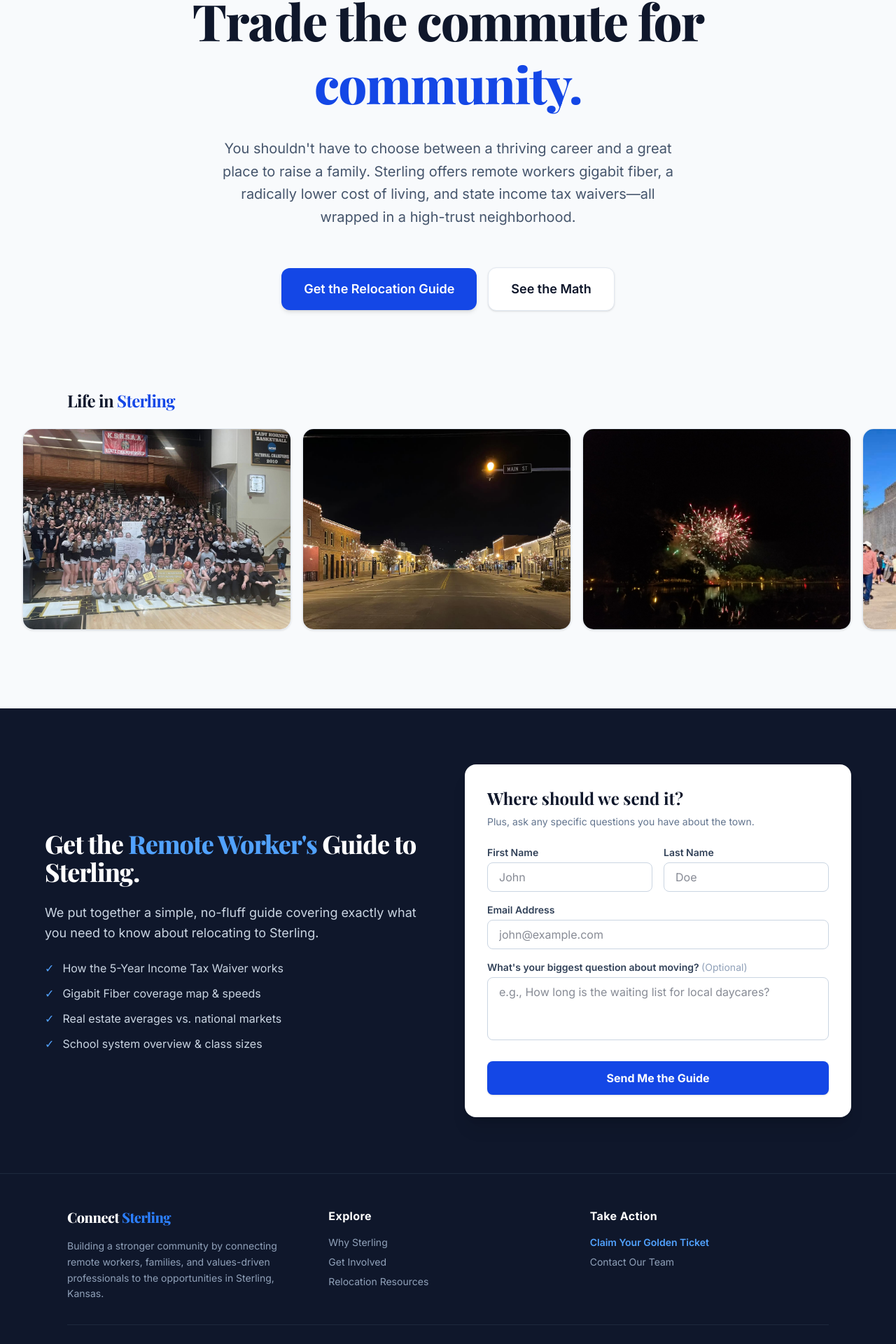
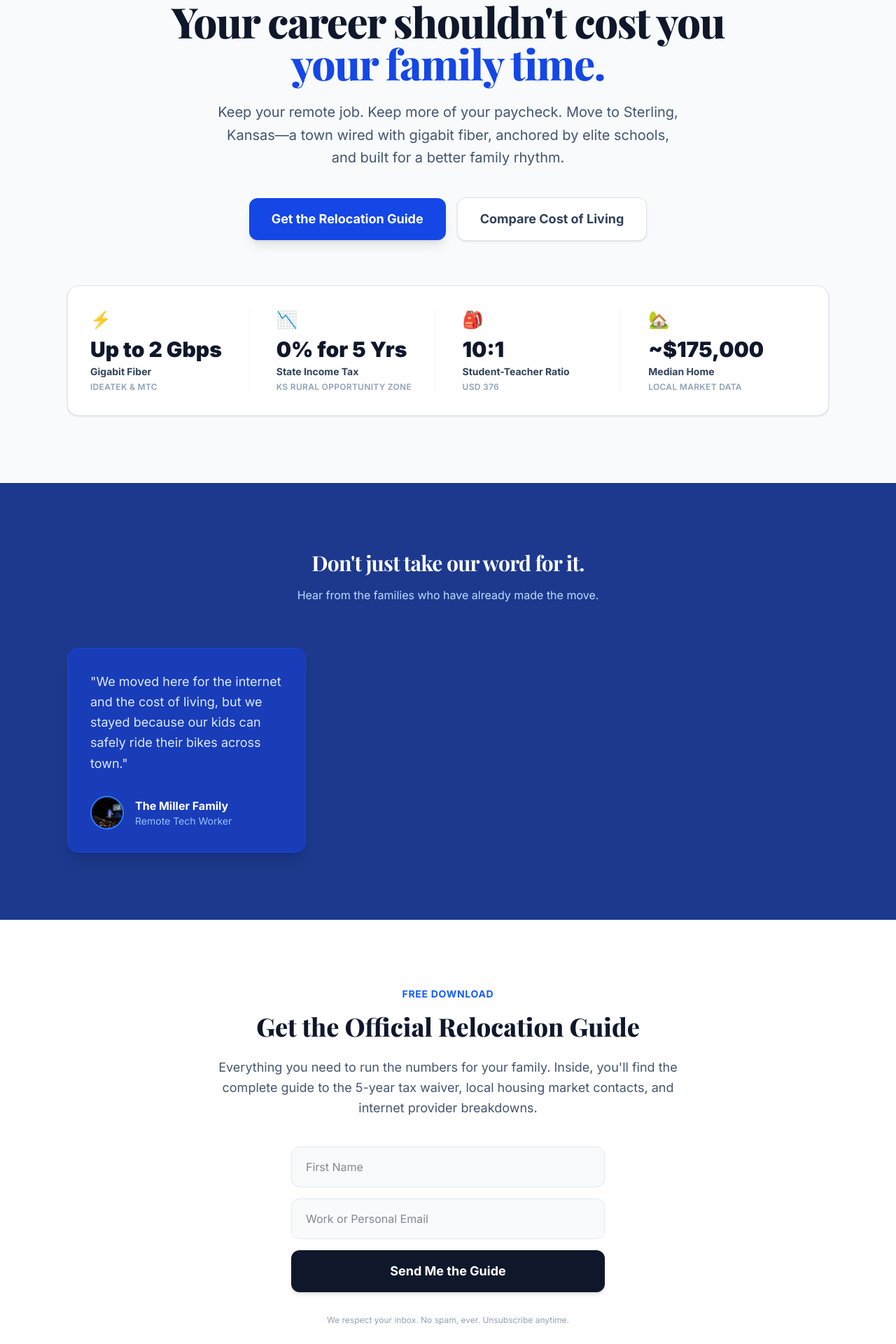
Before and after one commit to millertime31jm-lab/connect-sterling, a Next.js app: page / in a window 1280 px wide. Shown: the part 209-2129 px from the top of the page at 70% size. Built offline with nearby package versions, Linux system fonts and the light colour scheme; a web font is replaced by a local one.

Commit message:
Overhauled homepage with data architecture, fixed Get Involved routing, and added SEO files

```diff
--- a/app/page.tsx
+++ b/app/page.tsx
@@ -1,107 +1,106 @@
 import Link from "next/link";
-import PhotoCarousel from "../components/PhotoCarousel";
+// This path looks up one level from the app folder to find the data folder
+import { siteStats, testimonials } from "../data/content";
 
 export default function Home() {
   return (
-    <main className="flex flex-col min-h-screen bg-slate-50">
+    <main className="min-h-screen bg-slate-50">
 
-      {/* 1. Remote-Optimized Hero Section */}
-      <section className="w-full py-20 md:py-28 px-4 sm:px-6 lg:px-8 flex items-center justify-center text-center">
-        <div className="max-w-4xl mx-auto space-y-8">
-
-          <h1 className="text-5xl md:text-7xl font-extrabold text-slate-900 tracking-tight leading-tight">
-            Trade the commute for <span className="text-blue-700">community.</span>
+      <section className="relative pt-24 pb-16 md:pt-32 md:pb-24 overflow-hidden">
+        <div className="max-w-5xl mx-auto px-4 sm:px-6 lg:px-8 text-center">
+          <h1 className="text-5xl md:text-6xl font-extrabold text-slate-900 tracking-tight mb-6">
+            Your career shouldn't cost you <br className="hidden md:block" />
+            <span className="text-blue-700">your family time.</span>
           </h1>
-
-          <p className="text-lg md:text-xl text-slate-600 max-w-2xl mx-auto leading-relaxed">
-            You shouldn't have to choose between a thriving career and a great place to raise a family. Sterling offers remote workers gigabit fiber, a radically lower cost of living, and state income tax waivers—all wrapped in a high-trust neighborhood.
+          <p className="text-xl text-slate-600 leading-relaxed max-w-2xl mx-auto mb-10">
+            Keep your remote job. Keep more of your paycheck. Move to Sterling, Kansas—a town wired with gigabit fiber, anchored by elite schools, and built for a better family rhythm.
           </p>
 
-          <div className="flex flex-col sm:flex-row items-center justify-center gap-4 pt-6">
-            <Link
-              href="#guide"
-              className="w-full sm:w-auto px-8 py-4 bg-blue-700 hover:bg-blue-800 text-white font-semibold rounded-xl shadow-md transition-all text-lg"
-            >
+          <div className="flex flex-col sm:flex-row items-center justify-center gap-4 mb-16">
+            <Link href="#guide" className="px-8 py-4 bg-blue-700 text-white font-bold rounded-xl shadow-lg hover:bg-blue-800 transition-colors text-lg w-full sm:w-auto text-center">
               Get the Relocation Guide
             </Link>
-            <Link
-              href="/why-sterling"
-              className="w-full sm:w-auto px-8 py-4 bg-white hover:bg-slate-50 text-slate-900 border border-slate-200 font-semibold rounded-xl shadow-sm transition-all text-lg"
-            >
-              See the Math
+            <Link href="/why-sterling" className="px-8 py-4 bg-white text-slate-700 font-bold rounded-xl border border-slate-200 shadow-sm hover:bg-slate-50 transition-colors text-lg w-full sm:w-auto text-center">
+              Compare Cost of Living
             </Link>
           </div>
+        </div>
 
+        <div className="max-w-6xl mx-auto px-4 sm:px-6 lg:px-8">
+          <div className="bg-white rounded-2xl p-6 md:p-8 shadow-sm border border-slate-200 flex flex-wrap justify-between gap-6 md:gap-4 divide-y md:divide-y-0 md:divide-x divide-slate-100">
+            {siteStats.map((stat, index) => (
+              <div key={index} className="flex-1 min-w-[150px] pt-4 md:pt-0 md:px-6 first:pl-0 first:pt-0 border-t-0">
+                <div className="text-2xl mb-2">{stat.icon}</div>
+                <p className="text-3xl font-black text-slate-900 mb-1">{stat.value}</p>
+                <p className="text-sm font-bold text-slate-700 mb-1">{stat.label}</p>
+                <p className="text-xs text-slate-400 uppercase tracking-wide font-semibold">{stat.source}</p>
+              </div>
+            ))}
+          </div>
         </div>
       </section>
 
-      {/* 2. Spousal Veto Carousel */}
-      <PhotoCarousel />
-
-      {/* 3. The Hybrid Lead Capture (Guide + Concierge) */}
-      <section id="guide" className="w-full bg-slate-900 py-20 px-4 sm:px-6 lg:px-8">
-        <div className="max-w-6xl mx-auto grid grid-cols-1 lg:grid-cols-2 gap-12 items-center">
-
-          {/* Left Side: The Sell */}
-          <div className="space-y-6 text-left">
-            <h2 className="text-3xl md:text-4xl font-extrabold text-white tracking-tight">
-              Get the <span className="text-blue-400">Remote Worker's</span> Guide to Sterling.
-            </h2>
-            <p className="text-lg text-slate-300 leading-relaxed">
-              We put together a simple, no-fluff guide covering exactly what you need to know about relocating to Sterling.
-            </p>
-            <ul className="space-y-3 text-slate-300">
-              <li className="flex items-center gap-3">
-                <span className="text-blue-400">✓</span> How the 5-Year Income Tax Waiver works
-              </li>
-              <li className="flex items-center gap-3">
-                <span className="text-blue-400">✓</span> Gigabit Fiber coverage map & speeds
-              </li>
-              <li className="flex items-center gap-3">
-                <span className="text-blue-400">✓</span> Real estate averages vs. national markets
-              </li>
-              <li className="flex items-center gap-3">
-                <span className="text-blue-400">✓</span> School system overview & class sizes
-              </li>
-            </ul>
+      <section className="w-full bg-blue-900 py-24 text-white">
+        <div className="max-w-6xl mx-auto px-4 sm:px-6 lg:px-8">
+          <div className="text-center mb-16">
+            <h2 className="text-3xl font-bold tracking-tight mb-4">Don't just take our word for it.</h2>
+            <p className="text-blue-200">Hear from the families who have already made the move.</p>
           </div>
 
-          {/* Right Side: The Hybrid Intake Form */}
-          <div className="bg-white rounded-2xl p-8 shadow-xl">
-            <h3 className="text-2xl font-bold text-slate-900 mb-2">Where should we send it?</h3>
-            <p className="text-sm text-slate-500 mb-6">Plus, ask any specific questions you have about the town.</p>
-
-            {/* The Fully Wired Headless Kit Form */}
-            <form action="https://app.kit.com/forms/9252611/subscriptions" method="POST" target="_blank" className="space-y-4">
-              <div className="grid grid-cols-2 gap-4">
-                <div>
-                  <label className="block text-sm font-semibold text-slate-700 mb-1">First Name</label>
-                  {/* Notice the name attribute: fields[first_name] */}
-                  <input type="text" name="fields[first_name]" className="w-full px-4 py-2 border border-slate-300 rounded-lg focus:ring-2 focus:ring-blue-700 focus:border-blue-700 outline-none transition-all" placeholder="John" />
-                </div>
-                <div>
-                  <label className="block text-sm font-semibold text-slate-700 mb-1">Last Name</label>
-                  <input type="text" name="fields[last_name]" className="w-full px-4 py-2 border border-slate-300 rounded-lg focus:ring-2 focus:ring-blue-700 focus:border-blue-700 outline-none transition-all" placeholder="Doe" />
+          <div className="grid grid-cols-1 md:grid-cols-2 lg:grid-cols-3 gap-8">
+            {testimonials.map((testimonial, index) => (
+              <div key={index} className="bg-blue-800 rounded-2xl p-8 border border-blue-700 shadow-xl flex flex-col h-full">
+                <p className="text-lg text-blue-100 leading-relaxed mb-8 flex-grow">
+                  "{testimonial.quote}"
+                </p>
+                <div className="flex items-center gap-4 mt-auto">
+                  <div className="w-12 h-12 rounded-full overflow-hidden bg-blue-900 border-2 border-blue-500">
+                    <img src={testimonial.image} alt={testimonial.author} className="w-full h-full object-cover" />
+                  </div>
+                  <div>
+                    <p className="font-bold text-white">{testimonial.author}</p>
+                    <p className="text-sm text-blue-300">{testimonial.role}</p>
+                  </div>
                 </div>
               </div>
+            ))}
+          </div>
+        </div>
+      </section>
 
-              <div>
-                <label className="block text-sm font-semibold text-slate-700 mb-1">Email Address</label>
-                {/* Notice the name attribute: email_address (Required by Kit) */}
-                <input type="email" name="email_address" required className="w-full px-4 py-2 border border-slate-300 rounded-lg focus:ring-2 focus:ring-blue-700 focus:border-blue-700 outline-none transition-all" placeholder="john@example.com" />
-              </div>
+      <section id="guide" className="w-full bg-white py-24 scroll-mt-12">
+        <div className="max-w-3xl mx-auto px-4 sm:px-6 lg:px-8 text-center">
+          <span className="text-blue-600 font-bold tracking-wider uppercase text-sm mb-4 block">Free Download</span>
+          <h2 className="text-3xl md:text-4xl font-extrabold text-slate-900 mb-6">
+            Get the Official Relocation Guide
+          </h2>
+          <p className="text-lg text-slate-600 mb-10 leading-relaxed">
+            Everything you need to run the numbers for your family. Inside, you'll find the complete guide to the 5-year tax waiver, local housing market contacts, and internet provider breakdowns.
+          </p>
 
-              <div>
-                <label className="block text-sm font-semibold text-slate-700 mb-1">What's your biggest question about moving? <span className="text-slate-400 font-normal">(Optional)</span></label>
-                <textarea name="fields[question]" rows={3} className="w-full px-4 py-2 border border-slate-300 rounded-lg focus:ring-2 focus:ring-blue-700 focus:border-blue-700 outline-none transition-all resize-none" placeholder="e.g., How long is the waiting list for local daycares?"></textarea>
-              </div>
-
-              <button type="submit" className="w-full bg-blue-700 hover:bg-blue-800 text-white font-bold py-3 rounded-lg shadow transition-colors mt-2">
-                Send Me the Guide
-              </button>
-            </form>
-          </div>
-
+          <form className="max-w-md mx-auto space-y-4">
+            <input
+              type="text"
+              placeholder="First Name"
+              required
+              className="w-full px-5 py-4 bg-slate-50 border border-slate-200 rounded-xl focus:outline-none focus:ring-2 focus:ring-blue-500 focus:border-transparent transition-all"
+            />
+            <input
+              type="email"
+              placeholder="Work or Personal Email"
+              required
+              className="w-full px-5 py-4 bg-slate-50 border border-slate-200 rounded-xl focus:outline-none focus:ring-2 focus:ring-blue-500 focus:border-transparent transition-all"
+            />
+            <button
+              type="submit"
+              className="w-full px-8 py-4 bg-slate-900 text-white font-bold rounded-xl shadow-md hover:bg-slate-800 transition-colors text-lg"
+            >
+              Send Me the Guide
+            </button>
+            <p className="text-xs text-slate-400 mt-4">
+              We respect your inbox. No spam, ever. Unsubscribe anytime.
+            </p>
+          </form>
         </div>
       </section>
 
--- /dev/null
+++ b/app/robots.ts
@@ -0,0 +1,12 @@
+import { MetadataRoute } from 'next'
+
+export default function robots(): MetadataRoute.Robots {
+  return {
+    rules: {
+      userAgent: '*',
+      allow: '/',
+    },
+    // We will point this to the sitemap we are about to create
+    sitemap: 'https://connectsterling.com/sitemap.xml',
+  }
+}
--- /dev/null
+++ b/data/content.ts
@@ -0,0 +1,19 @@
+// data/content.ts
+// Centralized data source for Connect Sterling. Update these values here to reflect site-wide.
+
+export const siteStats = [
+  { label: "Gigabit Fiber", value: "Up to 2 Gbps", source: "IdeaTek & MTC", icon: "⚡" },
+  { label: "State Income Tax", value: "0% for 5 Yrs", source: "KS Rural Opportunity Zone", icon: "📉" },
+  { label: "Student-Teacher Ratio", value: "10:1", source: "USD 376", icon: "🎒" },
+  { label: "Median Home", value: "~$175,000", source: "Local Market Data", icon: "🏡" }
+];
+
+export const testimonials = [
+  {
+    quote: "We moved here for the internet and the cost of living, but we stayed because our kids can safely ride their bikes across town.",
+    author: "The Miller Family",
+    role: "Remote Tech Worker",
+    image: "/photos/edu-6.jpg" // Using your real photos
+  },
+  // Add more quotes here as you text locals
+];
```
Also changed, not shown: app/get-involved/page.tsx (+1 -7 lines), app/sitemap.ts (added, +33 -0 lines).
